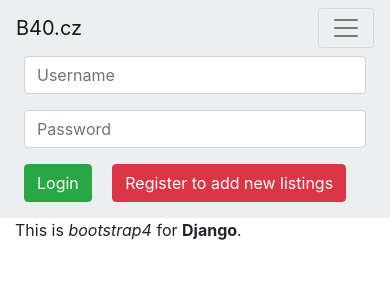
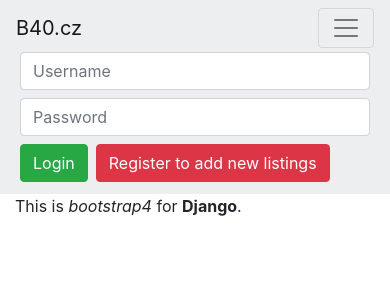
Before and after one commit to dmpe/django-wohn, a Django app: page / in a window 390 px wide, after a click that opens the changed part. Shown: the top 300 px of the page. Run offline with Django 3.2, Linux system fonts and the light colour scheme; some libraries are stand-ins or nearby versions.

Commit message:
add flex row -> mobile ready

```diff
--- a/templates/header.html
+++ b/templates/header.html
@@ -14,11 +14,11 @@
 	<div class="collapse navbar-collapse flex-row-reverse" id="navbarLoginForm">
 		<form role="form" class="form-inline" action="/administrace/" method="POST">
 			{% csrf_token %}
-			<input type="text" name="username" class="form-control m-2" placeholder="Username">
-			<input type="password" name="password" class="form-control m-2" placeholder="Password">
-			<div class="d-sm-inline-flex">
-				<button type="submit" class="btn btn-success m-2 d-sm-inline-flex">Login</button>
-				<button type="button" class="btn btn-danger m-2 d-sm-inline-flex">Register to add new listings</button>
+			<input type="text" name="username" class="form-control m-1" placeholder="Username">
+			<input type="password" name="password" class="form-control m-1" placeholder="Password">
+			<div class="d-flex flex-row d-sm-inline-flex">
+				<button type="submit" class="btn btn-success m-1">Login</button>
+				<button type="button" class="btn btn-danger m-1">Register to add new listings</button>
 			</div>
 		</form>
 	</div>
```
